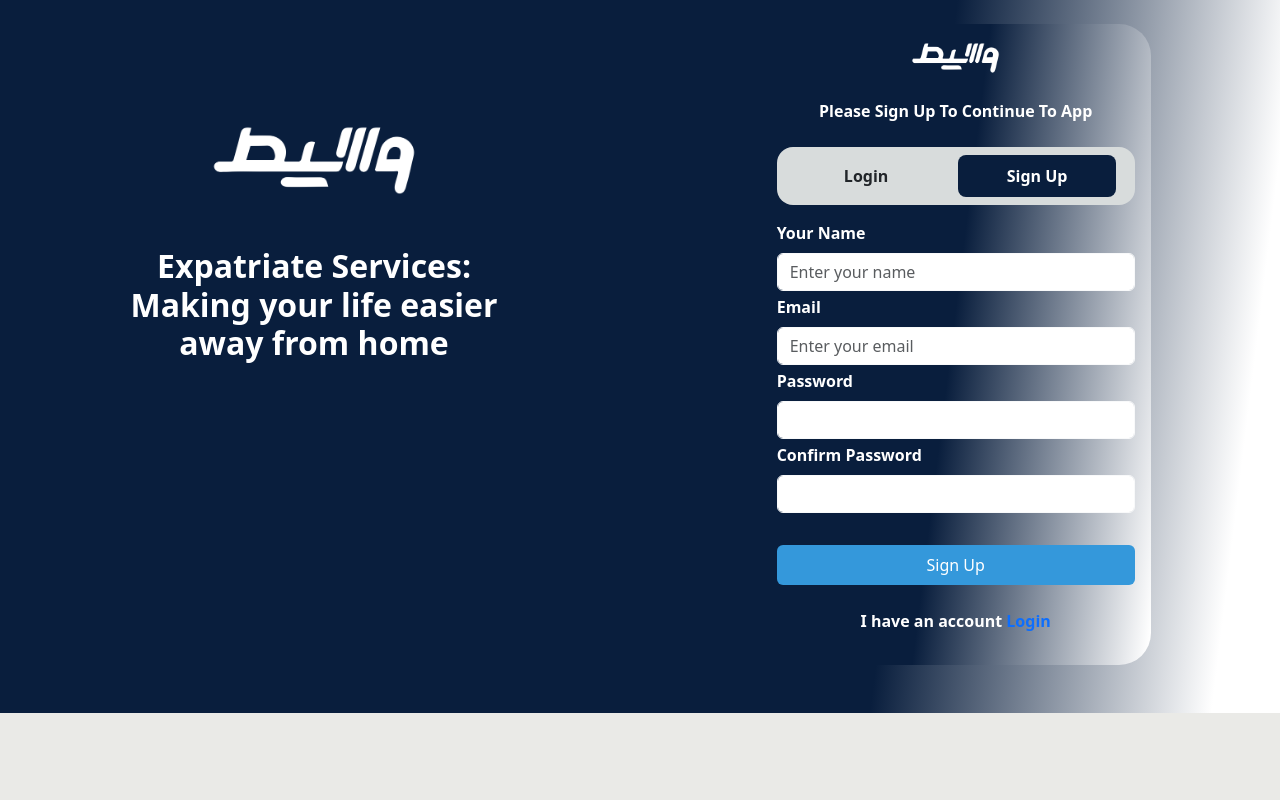
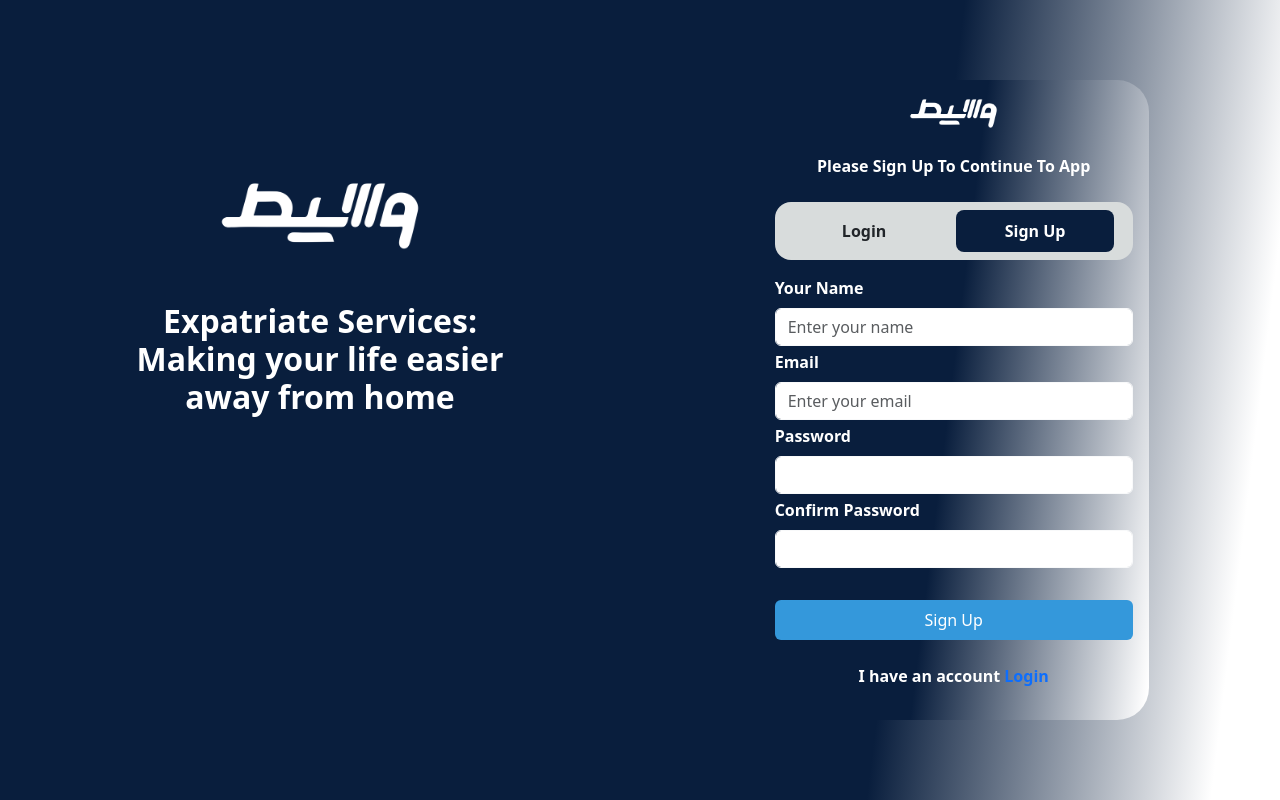
Before and after one commit to MahmoudMoursy/final-project-A, a React (Vite) app: page /Signup in a window 1280 px wide. Built offline with nearby package versions, Linux system fonts and the light colour scheme.

Commit message:
login & signup

```diff
--- a/src/page/Login.jsx
+++ b/src/page/Login.jsx
@@ -57,8 +57,13 @@ function Login() {
     }
 
     return (
-        <div style={{ background: "linear-gradient(97deg, rgba(9,30,61,1) 70%, rgba(255,255,255,1) 95%)" }}>
-            <div className="row justify-content-around pt-5" style={{ paddingBottom: 67 }}>
+        <div style={{
+            background: "linear-gradient(97deg, rgba(9,30,61,1) 70%, rgba(255,255,255,1) 95%)",
+            minHeight: "100vh",
+            display: "flex",
+            alignItems: "center"
+        }}>
+            <div className="row justify-content-around w-100">
                 <div className="col-md-6 col-lg-4 mt-5">
                     <img src={wasetLogo} alt="logo" className="w-75 mb-5 mt-5 mx-auto d-block" />
                     <h2 className="text-center text-white fw-bolder">
--- a/src/page/Signup.jsx
+++ b/src/page/Signup.jsx
@@ -48,9 +48,14 @@ function Signup() {
     }
 
     return (
-        <div  style={{ background: "linear-gradient(97deg, rgba(9,30,61,1) 70%, rgba(255,255,255,1) 95%)" }}>
-            <div >
-                <div className="row justify-content-around pt-4 pb-5">
+        <div style={{
+            background: "linear-gradient(97deg, rgba(9,30,61,1) 70%, rgba(255,255,255,1) 95%)",
+            minHeight: "100vh",
+            display: "flex",
+            alignItems: "center"
+        }}>
+            <div className="container-fluid">
+                <div className="row justify-content-around">
                     <div className="col-md-6 col-lg-4 mt-md-0 mt-lg-5">
                         <img src={wasetLogo} alt="logo" className="w-50 mb-5 mt-5 mx-auto d-block" />
                         <h2 className="text-center text-white fw-bolder">
```
